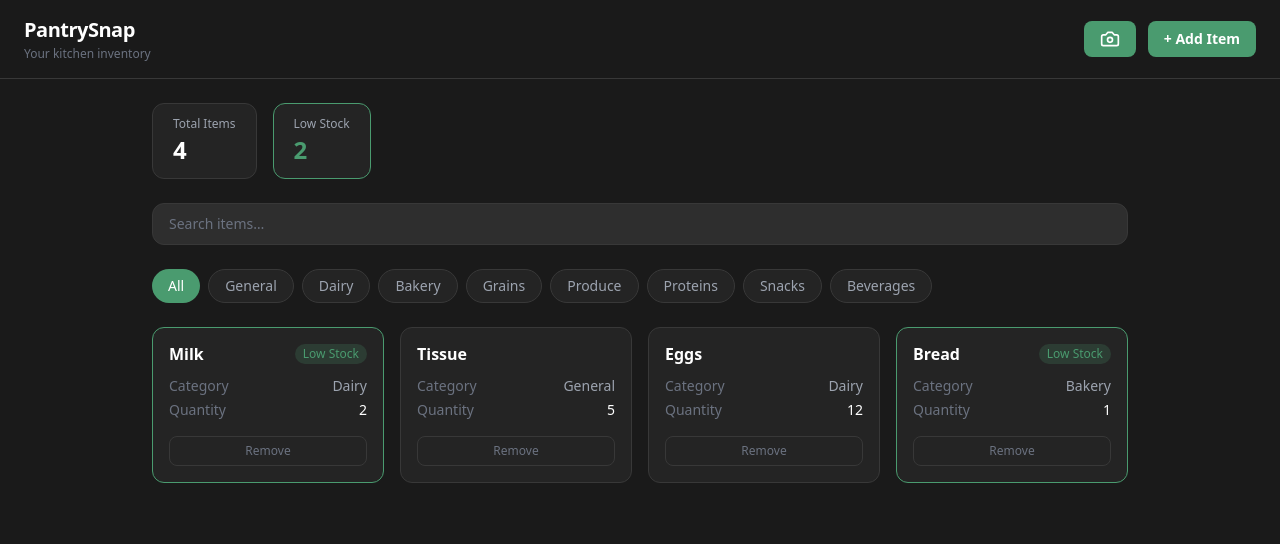
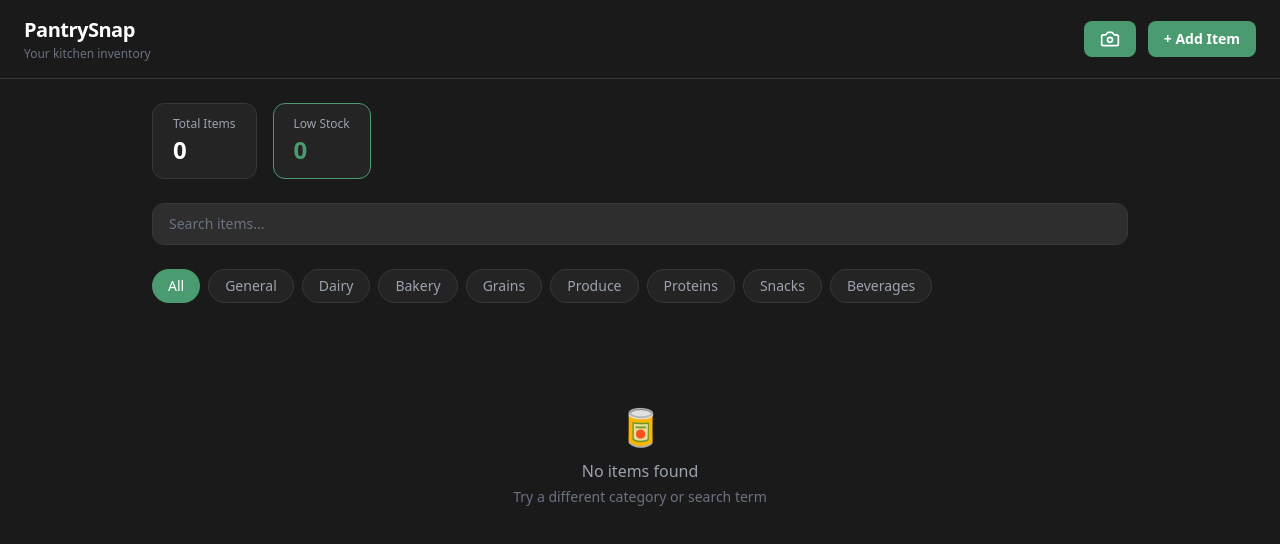
Before and after one commit to kevanth/pantrysnap, a React (Create React App) app: page / in a window 1280 px wide. Shown: the top 544 px of the page. Built offline with nearby package versions, Linux system fonts and the light colour scheme.

Commit message:
feat: convert to using localstorage

```diff
--- a/src/App.js
+++ b/src/App.js
@@ -1,15 +1,8 @@
-import { useState } from "react";
+import { useState, useEffect } from "react";
 import ItemCard from "./ItemCard";
 import ItemEditPopup from "./ItemEditPopup.js";
 import { LuCamera } from "react-icons/lu";
 import AddReceiptPopup from "./AddReceiptPopup.js";
-
-const TEST_ITEMS = [
-	{ name: "Milk", quantity: 2, category: "Dairy", id: 1 },
-	{ name: "Tissue", quantity: 5, category: "General", id: 2 },
-	{ name: "Eggs", quantity: 12, category: "Dairy", id: 3 },
-	{ name: "Bread", quantity: 1, category: "Bakery", id: 4 },
-];
 
 const EMPTY_ITEM = { name: "", quantity: 1, category: "General" };
 
@@ -26,7 +19,10 @@ const CATEGORIES = [
 ];
 
 function App() {
-	const [items, setItems] = useState(TEST_ITEMS);
+	const [items, setItems] = useState(() => {
+		const saved = localStorage.getItem("pantry");
+		return saved ? JSON.parse(saved) : [];
+	});
 	const [search, setSearch] = useState("");
 	const [activeCategory, setActiveCategory] = useState("All");
 	const [showAddItemCard, setShowAddItemCard] = useState(false);
@@ -41,6 +37,10 @@ function App() {
 		return matchesSearch && matchesCategory;
 	});
 
+	// Save
+	useEffect(() => {
+		localStorage.setItem("pantry", JSON.stringify(items));
+	}, [items]);
 	const lowStockCount = items.filter((item) => item.quantity <= 2).length;
 
 	const deleteItem = (itemToDelete) => {
```
